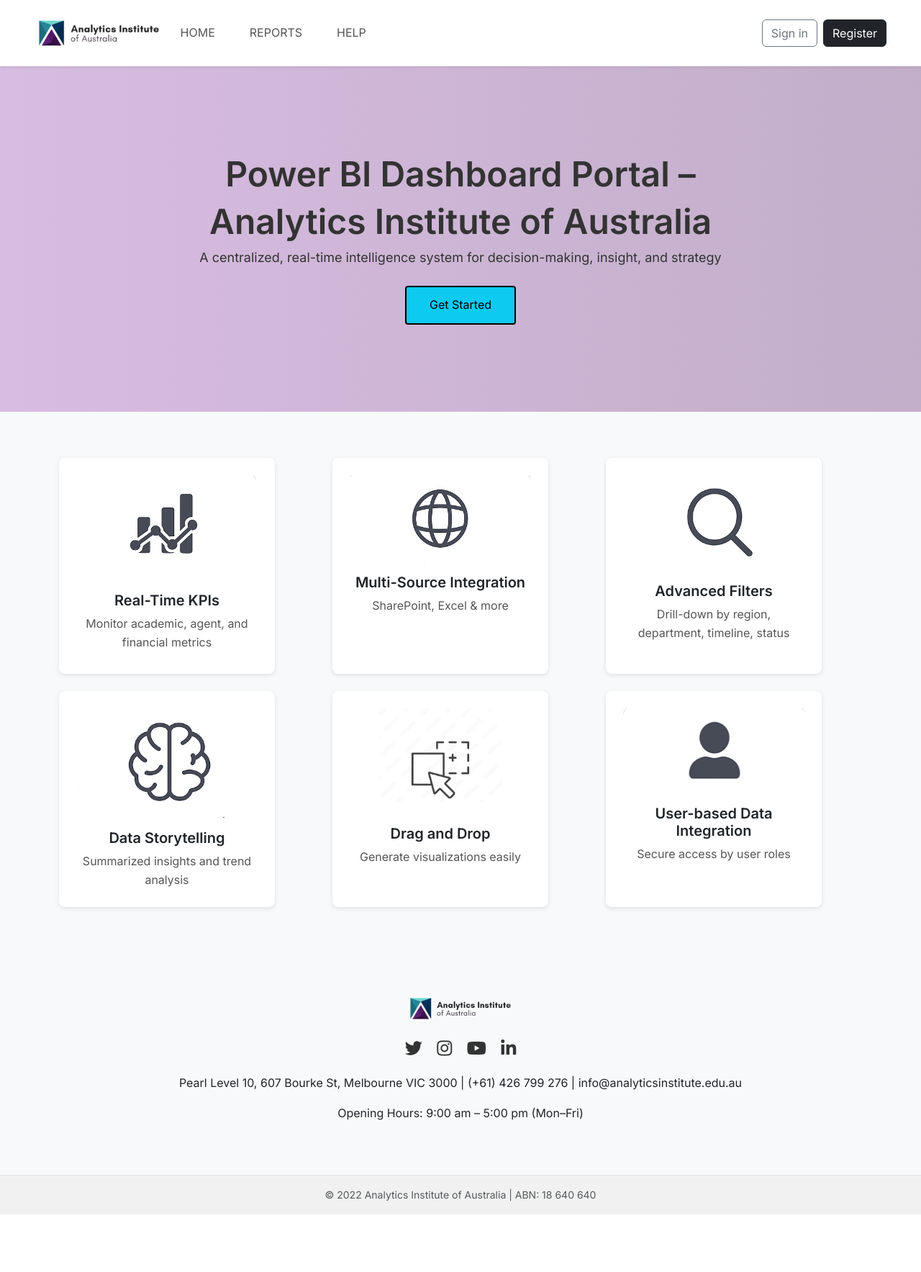
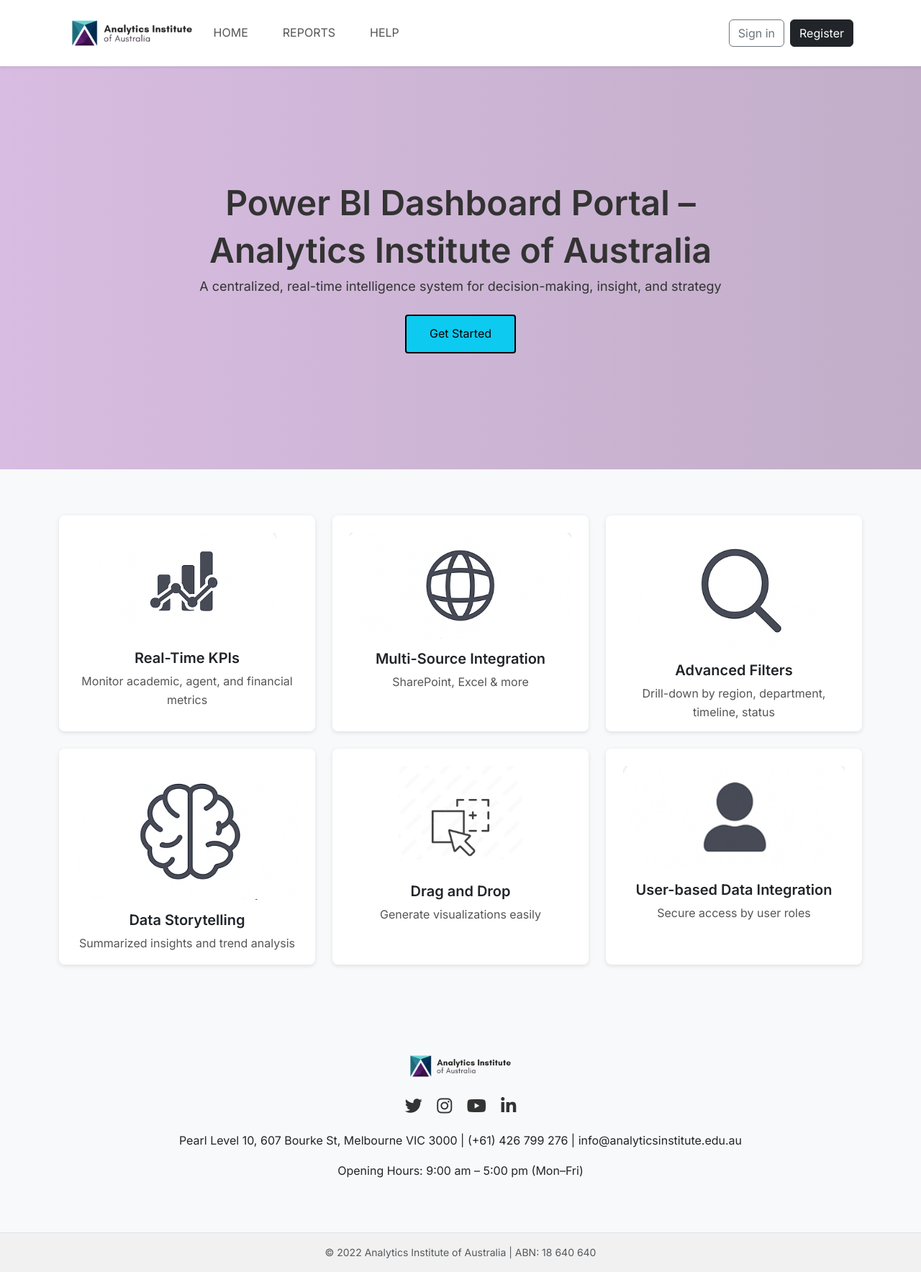
Before and after one commit to wnzid/PowerBI-Dashboard, a Flask app: page / in a window 1280 px wide. Shown: the whole page at 72% size. Before the commit the page ends 1687 px from the top, so only its background shows below. Run offline with Flask 3, Linux system fonts and the light colour scheme.

Commit message:
Improve home layout and fix alignment

```diff
--- a/Backend/static/Css/landing.css
+++ b/Backend/static/Css/landing.css
@@ -66,12 +66,12 @@ h2 {
 -------------------------------------------------------------------*/
 .hero {
   background: linear-gradient(to right, #d8bce1, #c2aec9);
-  min-height: 60vh;
+  min-height: 70vh;
   display: flex;
   align-items: center;
   justify-content: center;
   text-align: center;
-  padding: 2rem;
+  padding: 4rem 2rem;
 }
 
 .hero h2 {
@@ -112,8 +112,8 @@ h2 {
 
 .card {
   border: none;
-  height:300px;
-  width:300px;
+  height: 300px;
+  width: 100%;
   border-radius: 0.5rem;
   box-shadow: 0 2px 6px rgba(0,0,0,0.1);
 }
--- a/Backend/templates/partials/footer.html
+++ b/Backend/templates/partials/footer.html
@@ -1,5 +1,5 @@
 <footer class="footer text-dark pt-4">
-  <div class="footer-top text-center mb-4">
+  <div class="footer-top text-center mb-4 container">
     <img src="{{ url_for('static', filename='Assets/logo.png') }}" alt="Logo" width="150" class="mb-3"/>
     <div>
       <a href="https://twitter.com" class="social-icon" target="_blank"><i class="fab fa-twitter"></i></a>
--- a/Backend/templates/partials/navbar.html
+++ b/Backend/templates/partials/navbar.html
@@ -1,5 +1,5 @@
 <nav class="navbar navbar-expand-lg navbar-light bg-white shadow-sm">
-  <div class="container-fluid px-5">
+  <div class="container px-4">
     <a class="navbar-brand" href="{{ url_for('main.home') }}">
       <img src="{{ url_for('static', filename='Assets/logo.png') }}" alt="Logo"/>
     </a>
--- a/Backend/templates/website_landing_page.html
+++ b/Backend/templates/website_landing_page.html
@@ -4,8 +4,8 @@
   <link rel="stylesheet" href="{{ url_for('static', filename='Css/landing.css') }}">
 {% endblock %}
 {% block content %}
-  <section class="hero">
-    <div>
+  <section class="hero d-flex align-items-center text-center">
+    <div class="container">
       <h2>Power BI Dashboard Portal –</h2>
       <h2>Analytics Institute of Australia</h2>
       <p>A centralized, real-time intelligence system for decision-making, insight, and strategy</p>
@@ -14,7 +14,7 @@
   </section>
   <section class="section-features bg-light">
     <div class="container">
-      <div class="row gy-4">
+      <div class="row row-cols-1 row-cols-md-2 row-cols-lg-3 g-4">
         <div class="col-lg-4">
           <div class="card text-center p-4">
             <img src="{{ url_for('static', filename='Assets/kpi.png') }}" class="card-img-top mb-3" alt="Real-Time KPIs"/>
```
